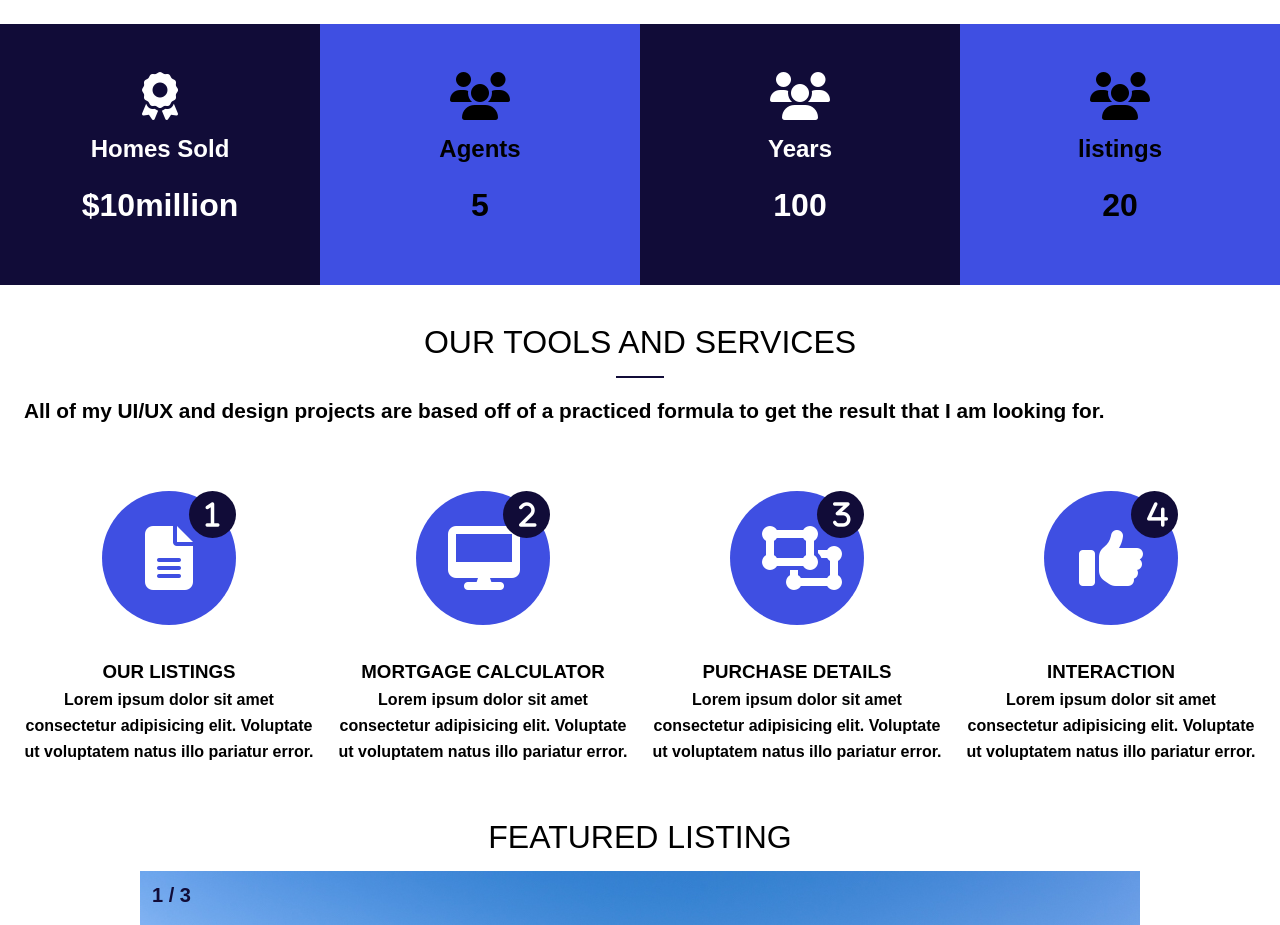
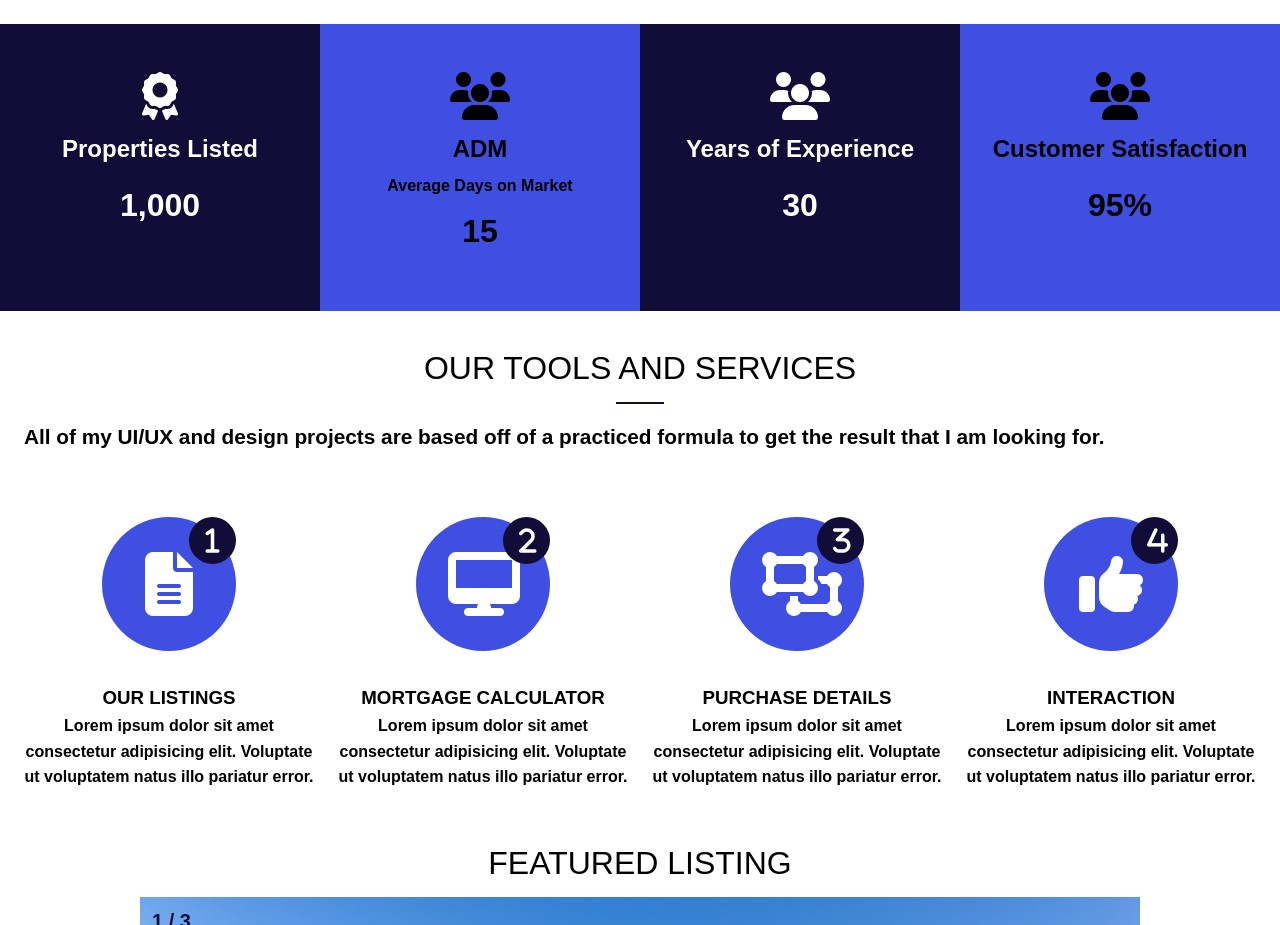
Before and after one commit to Huckleberrry/TheRevolution, a plain HTML site: page index.html in a window 1280 px wide. Shown: the part 1240-2165 px from the top of the page. Drawn offline with Linux system fonts and the light colour scheme; files whose address does not match are found by name; a web font is replaced by a local one.

Commit message:
CSS - Text change's

```diff
--- a/index.html
+++ b/index.html
@@ -121,29 +121,30 @@
         <div>
           <ul>
             <li><i class="fas fa-award fa-3x"></i></li>
-            <li class="stats-title">Homes Sold</li>
-            <li class="stats-number">$10million</li>
+            <li class="stats-title">Properties Listed</li>
+            <li class="stats-number">1,000</li>
           </ul>
         </div>
         <div>
           <ul>
             <li><i class="fas fa-users fa-3x"></i></li>
-            <li class="stats-title">Agents</li>
-            <li class="stats-number">5</li>
+            <li class="stats-title">ADM</li>
+            <span>Average Days on Market</span>
+            <li class="stats-number">15</li>
           </ul>
         </div>
         <div>
           <ul>
             <li><i class="fas fa-users fa-3x"></i></li>
-            <li class="stats-title">Years</li>
-            <li class="stats-number">100</li>
+            <li class="stats-title">Years of Experience</li>
+            <li class="stats-number">30</li>
           </ul>
         </div>
         <div>
           <ul>
             <li><i class="fas fa-users fa-3x"></i></li>
-            <li class="stats-title">listings</li>
-            <li class="stats-number">20</li>
+            <li class="stats-title">Customer Satisfaction</li>
+            <li class="stats-number">95%</li>
           </ul>
         </div>
       </div>
```
Also changed, not shown: about.html (+1 -1 lines).
